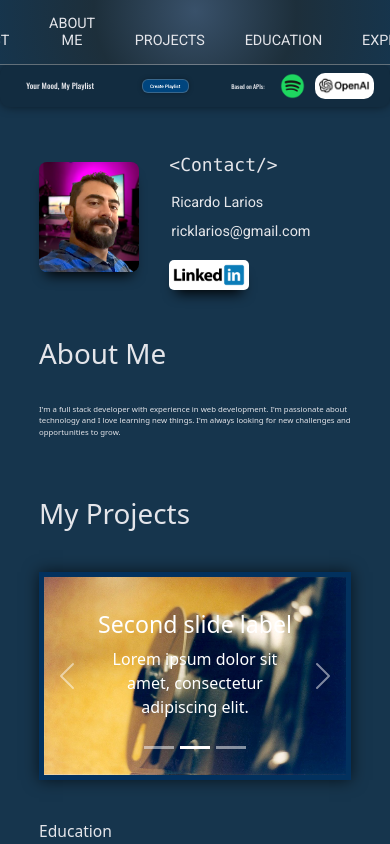
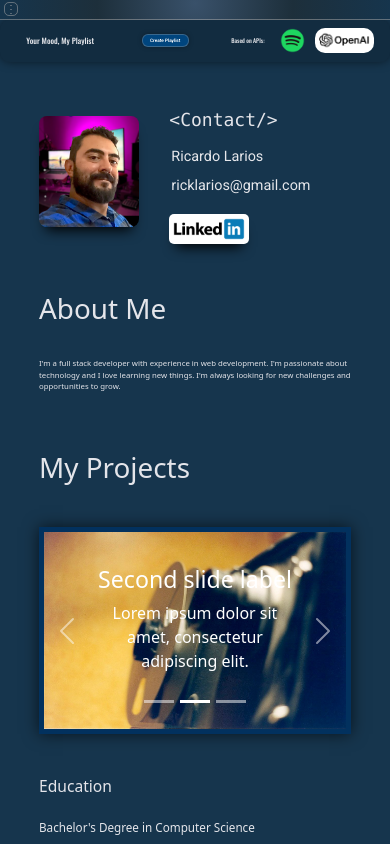
Before and after one commit to ricklarios/web-portafolio, a React (Create React App) app: page / in a window 390 px wide. Shown: the top 844 px of the page. Built offline with nearby package versions, Linux system fonts and the light colour scheme.

Commit message:
Add toggler button & styles

```diff
--- a/src/components/Header.jsx
+++ b/src/components/Header.jsx
@@ -2,8 +2,28 @@ import React from "react";
 import "../styles/components/header.css";
 
 const Header = ({ scrollToSection, refs }) => {
+  const handleToggle = () => {
+    const navList = document.querySelector(".nav-list");
+    navList.classList.toggle("visible");
+    document.addEventListener("click", (event) => {
+      const navList = document.querySelector(".nav-list");
+      if (
+        !navList.contains(event.target) &&
+        !event.target.closest(".toggler-container")
+      ) {
+        navList.classList.remove("visible");
+      }
+    });
+  };
   return (
     <header className="header">
+      <div className="toggler-container" onClick={handleToggle}>
+        <div className="toggler">
+          <div className="bar"></div>
+          <div className="bar"></div>
+          <div className="bar"></div>
+        </div>
+      </div>
       <nav>
         <ul className="nav-list">
           <li>
--- a/src/styles/components/header.css
+++ b/src/styles/components/header.css
@@ -1,3 +1,7 @@
+.header {
+    --toggler-size: 3.5vw;
+}
+
 .header {
     position: fixed;
     top: 0;
@@ -14,6 +18,42 @@
 }
 .header nav {
     height: 100%;
+}
+.header .toggler-container {
+    position: absolute;
+    left: 1vw;
+    display: none;
+    justify-content: flex-end;
+    align-items: center;
+    height: 100%;
+}
+.header .toggler-container .toggler {
+    display: flex;
+    flex-direction: column;
+    align-self: center;
+    justify-content: center;
+    gap: 3px;
+    border: 1px solid #a7a7a785;
+    border-radius: 5px;
+    width: var(--toggler-size);
+    height: var(--toggler-size);
+    padding: 0 5px;
+
+}
+.header .toggler-container .toggler .bar {
+    border-bottom: 1px solid #a7a7a785;
+    border-radius: 1px;
+}
+.header .toggler-container:hover .toggler,
+.header .toggler-container:hover .toggler .bar {
+    cursor: pointer;
+    border-color: #ffffffc3;
+    transition: all 0.3s ease;
+}
+
+header:has(.nav-list.visible) .toggler-container .toggler,
+header:has(.nav-list.visible) .toggler-container .toggler .bar {
+    border-color: #ffffffc3;
 }
 
 .nav-list {
@@ -46,6 +86,97 @@
     border: 1px solid #a7a7a785;
     border-bottom: 1px solid #16354D;
     box-shadow: 0px -2px 20px -3px #00000075;
-   transition: all 0.3s ease;
-   color: #D2D2D4;
+    transition: all 0.3s ease;
+    color: #D2D2D4;
 }
+
+@media screen and (max-width: 1024px) {
+    .header {
+        height: 5vw;
+    }
+    .nav-list {
+        gap: 1vw;
+    }
+    .nav-list button {
+        padding: 8px 10px 10px 10px;
+        font-size: 0.8em;
+    }
+}
+
+@media screen and (max-width: 768px) {
+    .header .toggler-container {
+        display: flex;
+    }
+    .header nav {
+    height: auto;
+    }
+    .nav-list.visible {
+        display: flex;
+        animation: growDown 0.3s ease-in-out forwards;
+    }
+    .nav-list:not(.visible) {
+        animation: growUp 0.3s ease-in-out forwards;
+    }
+    .nav-list {
+        flex-direction: column;
+        align-items: start;
+        position: absolute;
+        top: 5vw;
+        left: 0;
+        width: 17%;
+        height: fit-content;
+        background-color: #16354D;
+        z-index: 1000;
+        margin: 0;
+        border: 1px solid #a7a7a785;
+        border-top: none;
+        border-left: none;
+        border-radius: 0 0 10px 0;
+        box-shadow: 3px 3px 10px #00000075;
+        font-size: 0.9em;
+
+    }
+
+
+    @keyframes growDown {
+        0% {
+            transform: scaleY(0);
+            transform-origin: top;
+            color: transparent;
+        }
+        100% {
+            transform: scaleY(1);
+            transform-origin: top;
+            color: #E4E5EA;
+        }
+    }
+    @keyframes growUp {
+        0% {
+            transform: scaleY(1);
+            transform-origin: top;
+            color: #E4E5EA;
+        }
+        100% {
+            transform: scaleY(0);
+            transform-origin: top;
+            color: transparent;
+        }
+
+
+    }
+    .nav-list li, .nav-list li button {
+        width: 100%;
+        border-color: transparent;
+    }
+    .nav-list button:hover {
+        border-color: transparent;
+        border-radius: 0;
+        box-shadow: none;
+    }
+    .nav-list li:last-child button {
+        border-radius: 0 0 10px 0;
+    }
+    .nav-list li:last-child button:hover {
+        border-bottom: 1px solid #a7a7a785;
+    }
+}
--- a/src/styles/components/main-section.css
+++ b/src/styles/components/main-section.css
@@ -62,6 +62,7 @@
 @media (max-width: 1024px) {
     .main-section {
         gap: 5vh;
+        margin-top: 5vw;
     }
     .main-section .contact-component{
         margin-top: 0;
```
